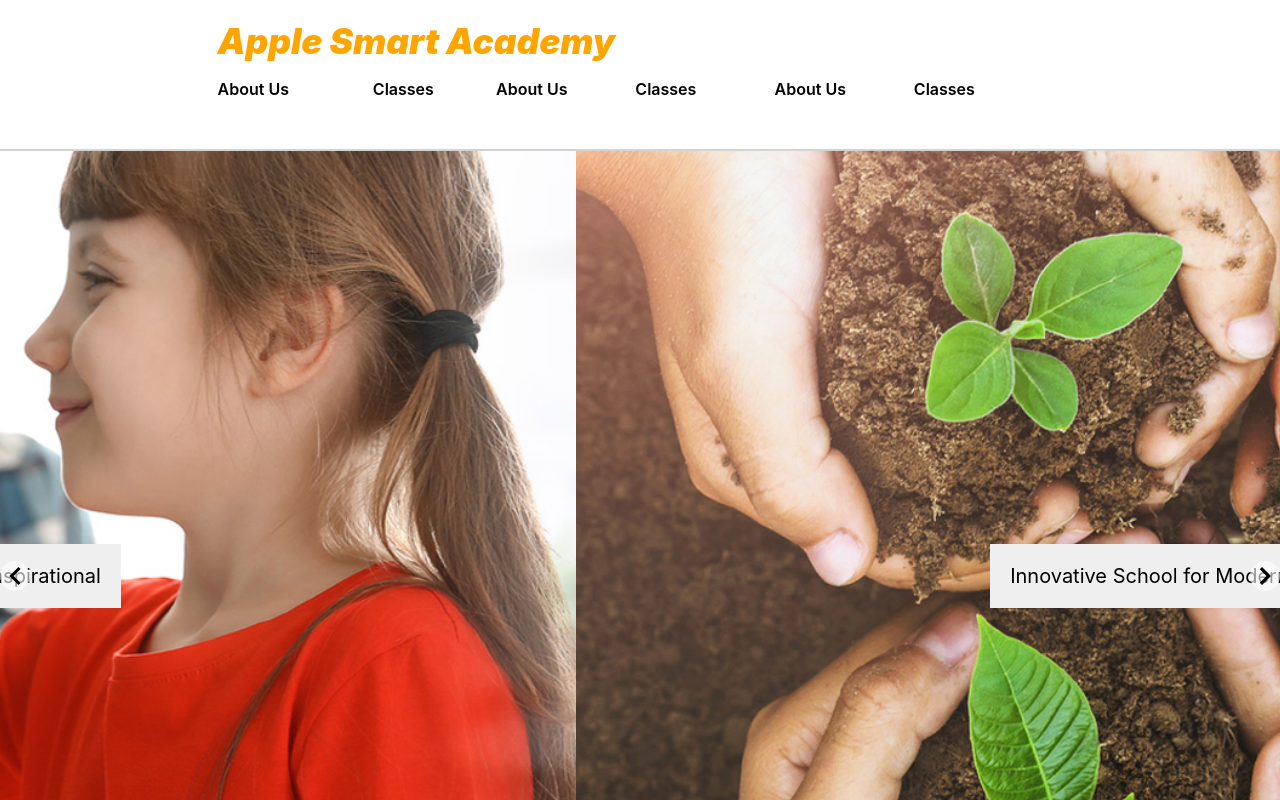
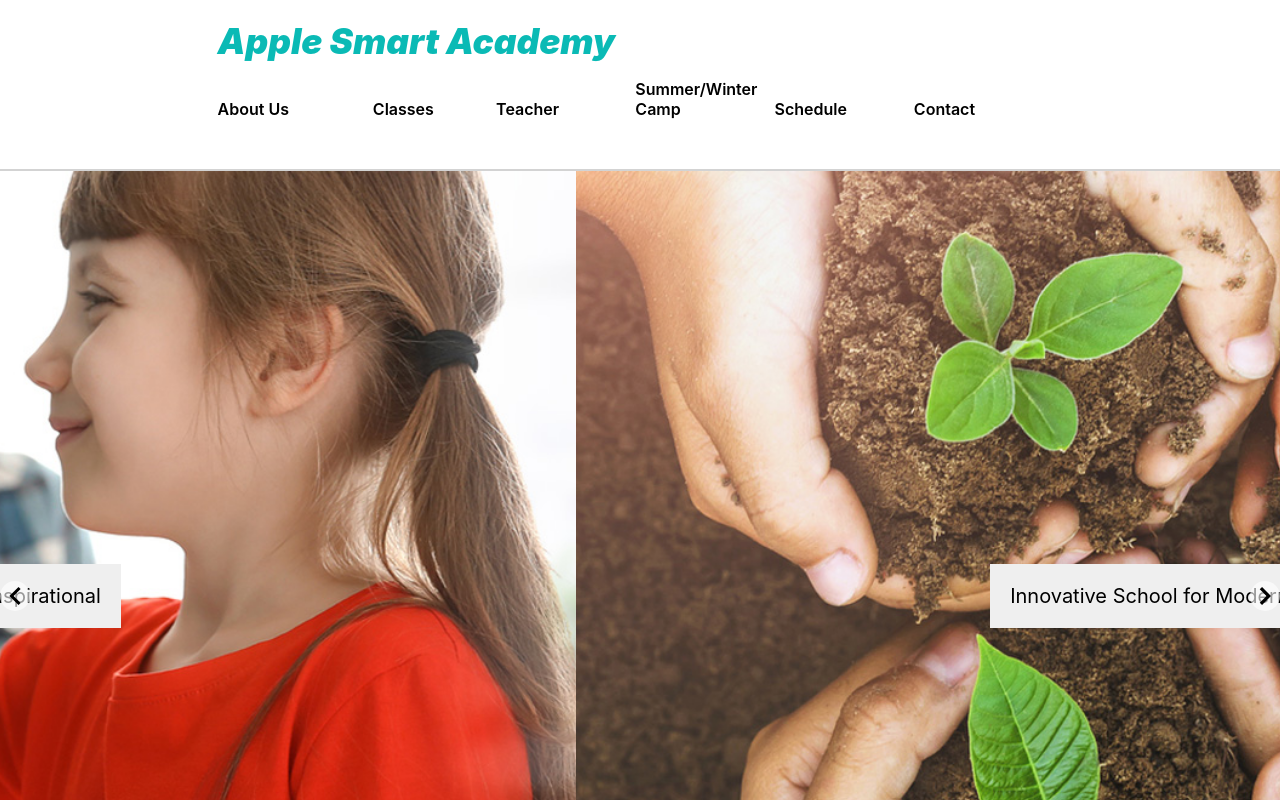
Before and after one commit to caizhengyu/my-app, a React (Create React App) app: page / in a window 1280 px wide. Shown: the top 800 px of the page. Built offline with nearby package versions, Linux system fonts and the light colour scheme.

Commit message:
fix styles

```diff
--- a/src/Banner/index.js
+++ b/src/Banner/index.js
@@ -18,10 +18,10 @@ class Banner extends React.Component {
                             <Link to={"../About"}>About Us</Link>
                         </div>
                     </div>
-                    <div className="option">About Us</div>
-                    <div className="option dropdown">Classes</div>
-                    <div className="option">About Us</div>
-                    <div className="option dropdown">Classes</div>
+                    <div className="option">Teacher</div>
+                    <div className="option dropdown">Summer/Winter Camp</div>
+                    <div className="option">Schedule</div>
+                    <div className="option dropdown">Contact</div>
                 </div>
             </div>
         )
--- a/src/Banner/styles.css
+++ b/src/Banner/styles.css
@@ -1,7 +1,7 @@
 .title{
   font-size: 220%;
   font-style: oblique;
-  color: orange;
+  color: #0abab5;
   font-weight: 1000;
   margin-left: 17%;
   margin-top: 20px;
```
